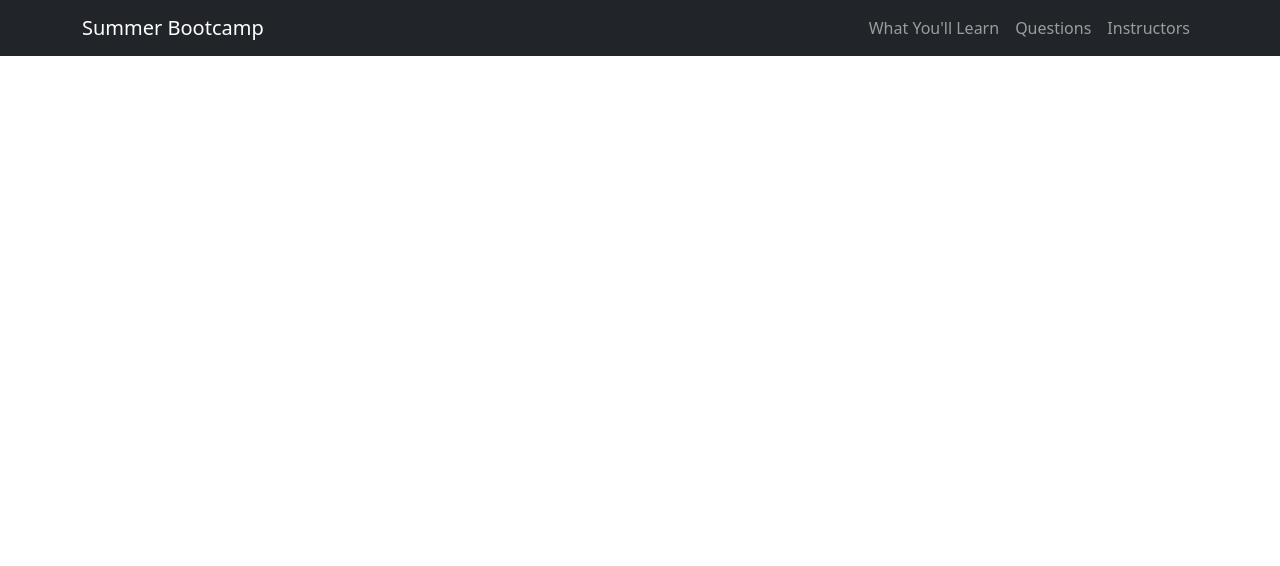
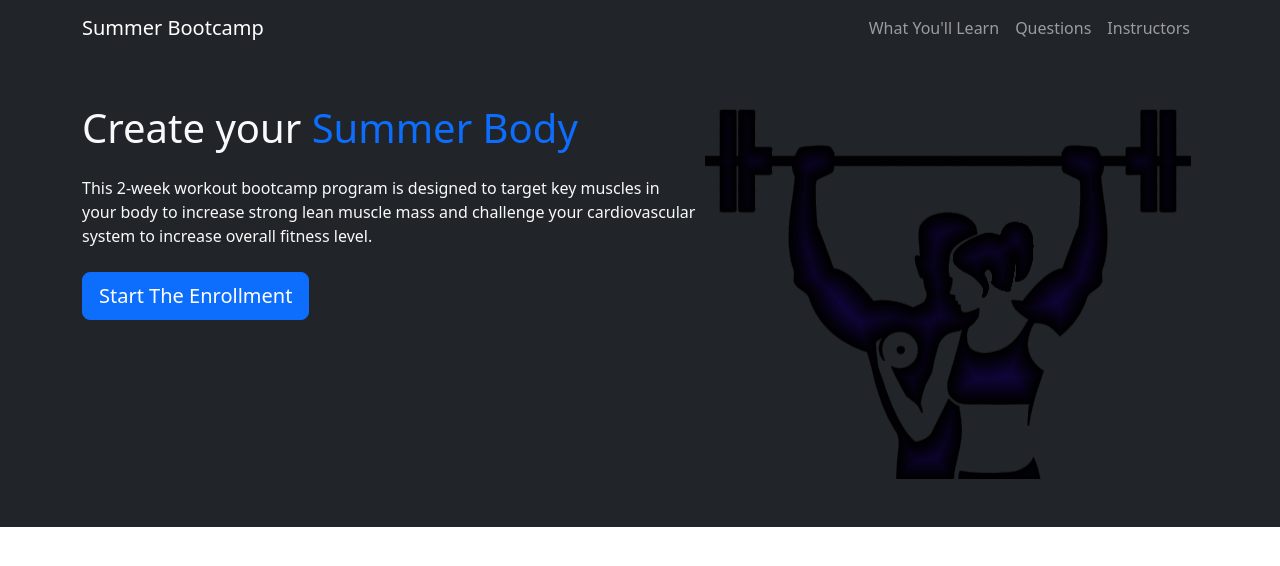
Before and after one commit to Shaqnificent/Bootcamp, a plain HTML site: page index.html in a window 1280 px wide. Drawn offline with nearby package versions, Linux system fonts and the light colour scheme.

Commit message:
updated Showcase Section

```diff
--- a/index.html
+++ b/index.html
@@ -10,6 +10,7 @@
     <title>Summer Bootcamp </title>
 </head>
 <body>
+    <!-- Navbar -->
     <nav class="navbar navbar-expand-lg bg-dark navbar-dark">
         <div class="container">
             <a href="#" class="navbar-brand">Summer Bootcamp</a>
@@ -34,6 +35,21 @@
         </div>
 
     </nav>
+    <!-- Showcase -->
+    <section class="bg-dark text-light p-5 text-center text-sm-start">
+        <div class="container">
+            <div class="d-sm-flex">
+                <div>
+                    <h1>Create your <span class="text-primary">Summer Body</span> </h1>
+                    <p class="my-4">
+                        This 2-week workout bootcamp program is designed to target key muscles in your body to increase strong lean muscle mass and challenge your cardiovascular system to increase overall fitness level.
+                    </p>
+                    <button class="btn btn-primary btn-lg">Start The Enrollment</button>
+                </div>
+                <img class="img-fluid w-50" src="img/showcase.png" alt="">
+            </div>
+        </div>
+    </section>
 
     <script src="https://cdn.jsdelivr.net/npm/bootstrap@5.2.0-beta1/dist/js/bootstrap.bundle.min.js">
     </script>
```
Also changed, not shown: img/showcase.png (added).
